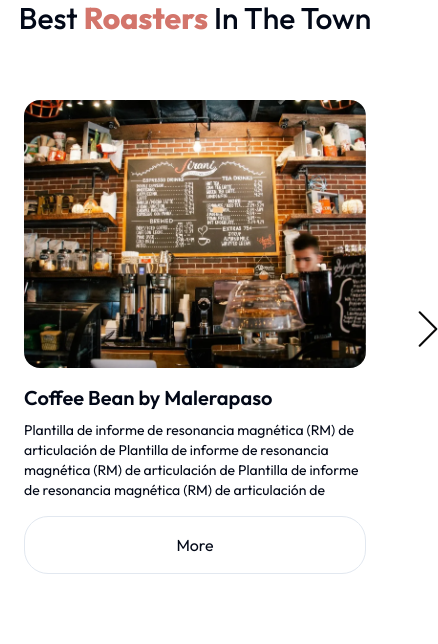
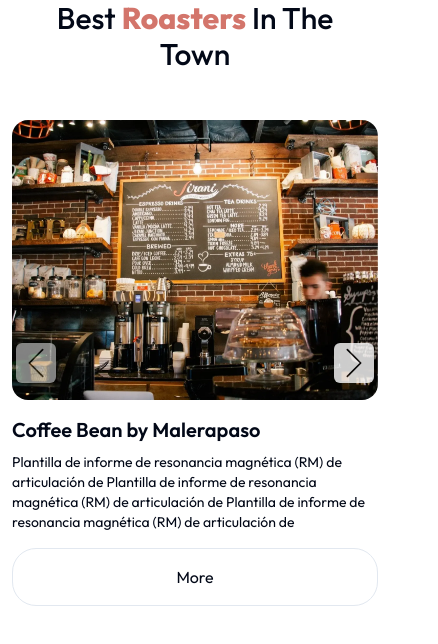
Before and after one commit to neharadialcode/shadcn-practice, a Next.js app: page / in a window 390 px wide. Shown: the top 644 px of the page, 438 px wide, since content can reach past the window. Built offline with nearby package versions, Linux system fonts and the light colour scheme.

Commit message:
slider ui is done

```diff
--- a/src/components/Helper.jsx
+++ b/src/components/Helper.jsx
@@ -59,25 +59,25 @@ export const RoasterKeyFeatures = [
 export const sliderCard = [
   {
 
-    image: "",
-    title: "1 Coffee Bean by Malerapaso",
+    image: "/assets/images/webp/slider_image_first.webp",
+    title: "Coffee Bean by Malerapaso",
     description: "Plantilla de informe de resonancia magnética (RM) de articulación de Plantilla de informe de resonancia magnética (RM) de articulación de Plantilla de informe de resonancia magnética (RM) de articulación de",
   },
   {
 
-    image: "",
-    title: "2 Coffee Bean by Malerapaso",
+    image: "/assets/images/webp/slider_image_second.webp",
+    title: "Coffee Bean by Malerapaso",
     description: "Plantilla de informe de resonancia magnética (RM) de articulación de Plantilla de informe de resonancia magnética (RM) de articulación de Plantilla de informe de resonancia magnética (RM) de articulación de",
   },
   {
 
-    image: "",
-    title: "3 Coffee Bean by Malerapaso",
+    image: "/assets/images/webp/slider_image_third.webp",
+    title: "Coffee Bean by Malerapaso",
     description: "Plantilla de informe de resonancia magnética (RM) de articulación de Plantilla de informe de resonancia magnética (RM) de articulación de Plantilla de informe de resonancia magnética (RM) de articulación de",
   },
   {
 
-    image: "",
+    image: "/assets/images/webp/slider_image_first.webp",
     title: "Coffee Bean by Malerapaso",
     description: "Plantilla de informe de resonancia magnética (RM) de articulación de Plantilla de informe de resonancia magnética (RM) de articulación de Plantilla de informe de resonancia magnética (RM) de articulación de",
   },
--- a/src/components/Slider.jsx
+++ b/src/components/Slider.jsx
@@ -13,27 +13,30 @@ import { sliderCard } from "./Helper"
 
 export function Slider() {
     return (
-        <div className=" ">
+        <div className=" overflow-hidden">
+            <div className="w-full px-3 xl:px-0 max-w-[1140px] mx-auto">
                 <h2 className="text-center capitalize font-medium px-4 pb-12 text-3xl sm:text-4xl md:text-[40px]">Best <span className="text-[#d3756b] font-extrabold">roasters</span> in the town</h2>
-            <Carousel className="w-full px-6 max-w-[1140px] mx-auto">
+                <Carousel className="pt-0 w-full max-auto">
                     <CarouselContent>
-                    {Array.from({ length: 4 }).map((_, index) => (
-                        <CarouselItem key={index} className="md:basis-1/2 lg:basis-1/3">
-                            <Card className="max-w-[357px] p-0 bg-white">
-                                <CardContent className="flex flex-col">
-                                    <Image width={357} className="rounded-2xl" height={280} src="/assets/images/webp/slider_image_first.webp" alt="image slider" />
-                                    <h3 className="font-semibold text-xl pt-4">Coffee Bean by Malerapaso</h3>
-                                    <p className="font-normal text-sm pt-2">Plantilla de informe de resonancia magnética (RM) de articulación de Plantilla de informe de resonancia magnética (RM) de articulación de Plantilla de informe de resonancia magnética (RM) de articulación de</p>
+                        {sliderCard.map((value, index) => (<>
+                            <CarouselItem className="sm:basis-1/2 lg:basis-1/3 pt-0 lg:ps-6">
+                                <Card className="p-0 bg-white">
+                                    <CardContent className="flex flex-col pt-0">
+                                        <Image width={357} className="rounded-2xl w-full max-h-[280px]" height={280} src={value.image} alt="image slider" />
+                                        <h3 className="font-semibold text-xl pt-4">{value.title}</h3>
+                                        <p className="font-normal text-sm pt-2">{value.description}</p>
                                         <button className="py-4 border-opacity-15 border rounded-3xl mt-4 text-base font-normal">More</button>
                                     </CardContent>
                                 </Card>
                             </CarouselItem>
+                        </>
                         ))}
                     </CarouselContent>
                     <CarouselPrevious />
                     <CarouselNext />
                 </Carousel>
             </div>
+        </div>
     )
 }
 
--- a/src/components/ui/carousel.jsx
+++ b/src/components/ui/carousel.jsx
@@ -122,7 +122,7 @@ const CarouselContent = React.forwardRef(({ className, ...props }, ref) => {
         ref={ref}
         className={cn(
           "flex",
-          orientation === "horizontal" ? "-ml-4" : "-mt-4 flex-col",
+          orientation === "horizontal" ? "-ml-4 lg:-ml-6" : "-mt-4 flex-col",
           className
         )}
         {...props} />
@@ -157,9 +157,9 @@ const CarouselPrevious = React.forwardRef(({ className, variant = "outline", siz
       ref={ref}
       variant={variant}
       size={size}
-      className={cn("absolute border-none hover:bg-white  h-10 w-5", orientation === "horizontal"
-        ? "-left-12 top-1/2 -translate-y-1/2"
-        : "-top-12 left-1/2 -translate-x-1/2 rotate-90", className)}
+      className={cn("absolute border-none hover:opacity-100 xl:opacity-100 xl:hover:bg-white opacity-80 h-10 w-10 px-3 xl:px-0 bg-white", orientation === "horizontal"
+        ? "left-1 xl:-left-16 top-1/2 -translate-y-1/2"
+        : "-top-0 left-1/2 -translate-x-1/2 rotate-90", className)}
       disabled={!canScrollPrev}
       onClick={scrollPrev}
       {...props}>
@@ -178,8 +178,8 @@ const CarouselNext = React.forwardRef(({ className, variant = "outline", size =
       ref={ref}
       variant={variant}
       size={size}
-      className={cn("absolute border-none hover:bg-white h-10 w-5 ", orientation === "horizontal"
-        ? "-right-12 top-1/2 -translate-y-1/2"
+      className={cn("absolute border-none hover:opacity-100 xl:opacity-100 xl:hover:bg-white opacity-80 h-10 w-10 px-3 xl:px-0 bg-white", orientation === "horizontal"
+        ? "right-1 xl:-right-16 top-1/2 -translate-y-1/2"
         : "-bottom-12 left-1/2 -translate-x-1/2 rotate-90", className)}
       disabled={!canScrollNext}
       onClick={scrollNext}
```
Lines whose indentation alone changed are shown as unchanged.
